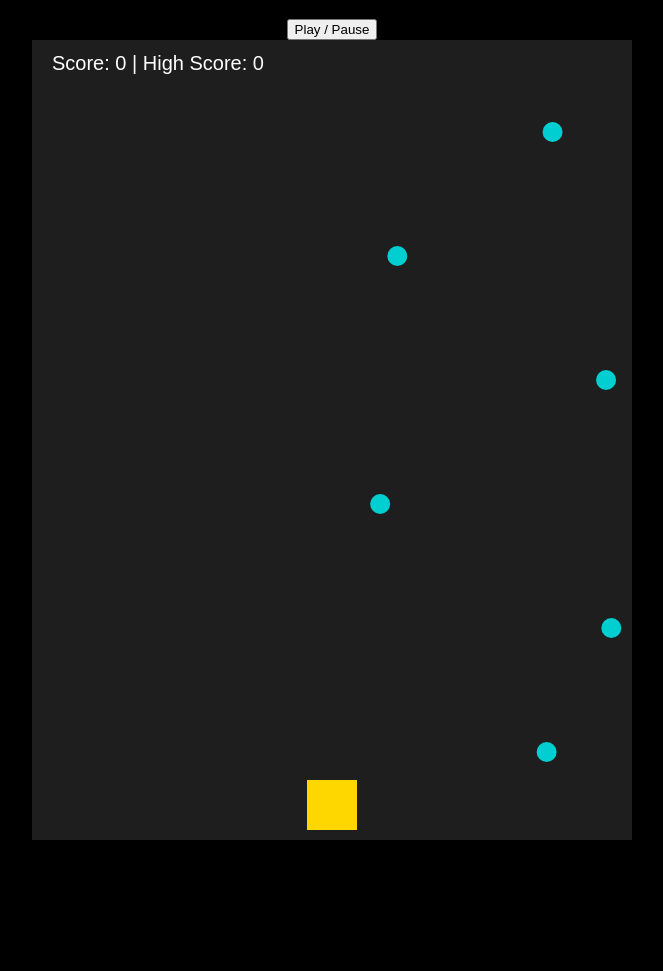
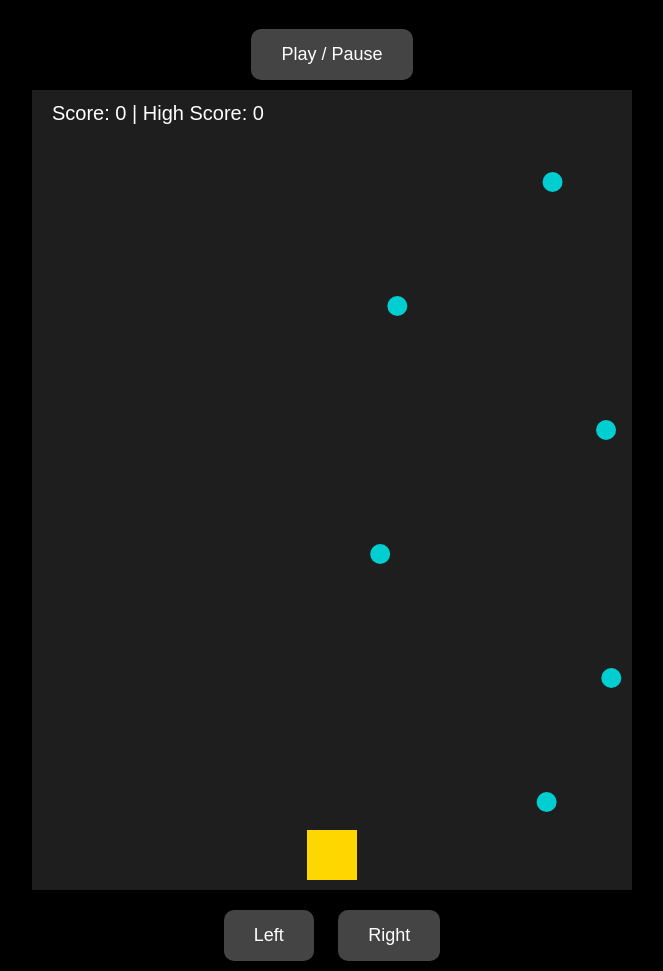
Before and after one commit to Hari3319/game, a plain HTML site: page index.html in a window 1280 px wide. Shown: the part 61-1032 px from the top of the page, without its empty margins (308-971 px from the left). Before the commit the page ends 909 px from the top, so only its background shows below. Drawn offline with Linux system fonts and the light colour scheme.

Commit message:
Update index.html

```diff
--- a/index.html
+++ b/index.html
@@ -1,27 +1,53 @@
-
 <!DOCTYPE html>
 <html lang="en">
 <head>
   <meta charset="UTF-8" />
   <title>1930 Game (Web Version)</title>
+  <meta name="viewport" content="width=device-width, initial-scale=1.0" />
   <style>
     canvas {
       display: block;
       margin: auto;
       background: #1e1e1e;
+      max-width: 100%;
+      height: auto;
     }
     body {
       background: #000;
       color: #fff;
       font-family: sans-serif;
       text-align: center;
+      margin: 0;
+      padding: 0;
+    }
+    #controls {
+      margin-top: 10px;
+    }
+    .btn {
+      padding: 15px 30px;
+      margin: 10px;
+      font-size: 18px;
+      border: none;
+      border-radius: 10px;
+      background-color: #444;
+      color: #fff;
+      cursor: pointer;
+    }
+    .btn:active {
+      background-color: #666;
     }
   </style>
 </head>
 <body>
   <h1>1930 Game (Web Version)</h1>
-  <button onclick="togglePause()">Play / Pause</button>
+  <button class="btn" onclick="togglePause()">Play / Pause</button>
   <canvas id="gameCanvas" width="600" height="800"></canvas>
+
+  <div id="controls">
+    <button class="btn" ontouchstart="keys['ArrowLeft']=true" ontouchend="keys['ArrowLeft']=false">Left</button>
+    <button class="btn" ontouchstart="keys['ArrowRight']=true" ontouchend="keys['ArrowRight']=false">Right</button>
+  </div>
+
   <audio id="bgm" src="bgm.mp3" loop autoplay hidden></audio>
   <audio id="clap" src="clap.mp3" hidden></audio>
 
@@ -158,7 +184,6 @@
       ctx.fillRect(0, 0, WIDTH, HEIGHT);
 
       drawPlayer();
-
       items.forEach(item => drawCircle(item.x, item.y, item.r, theme.item));
       giants.forEach(g => drawCircle(g.x, g.y, g.r, theme.giant));
       obstacles.forEach(o => drawCircle(o.x, o.y, o.r, theme.obstacle));
```
